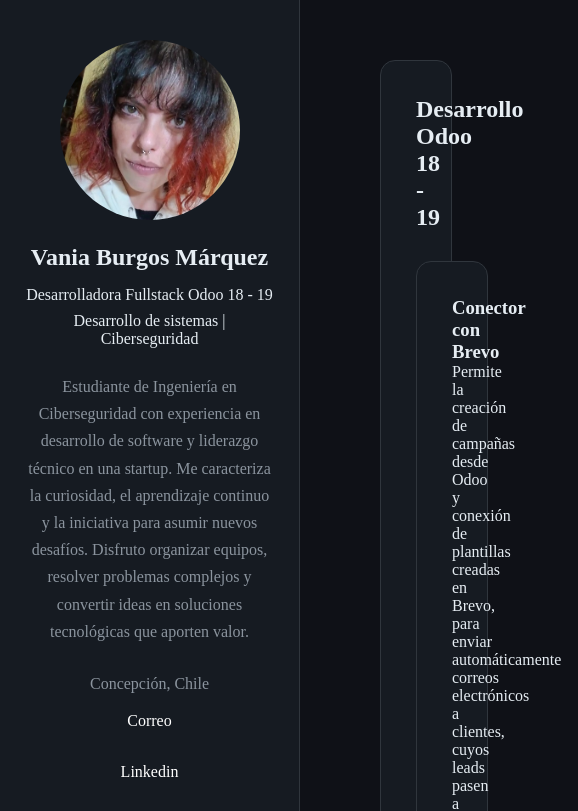
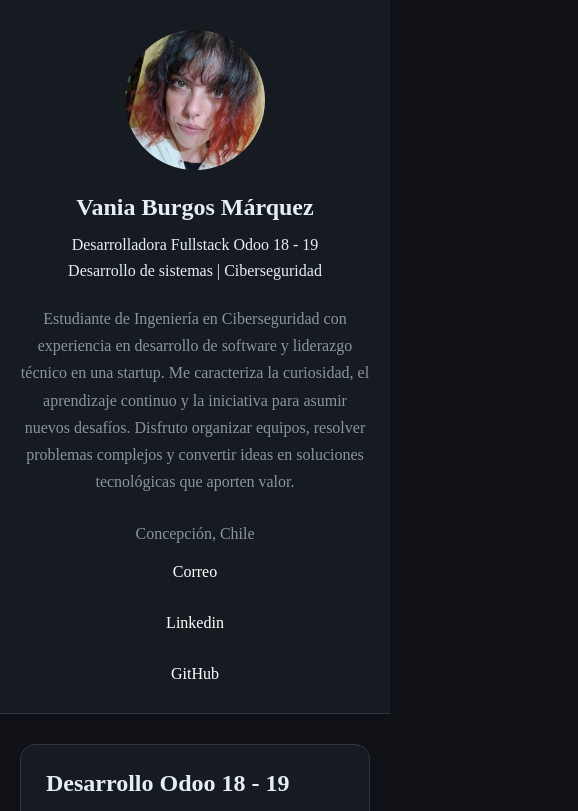
Before and after one commit to VaniaBurgos/portafoliov3, a plain HTML site: page index.html in a window 390 px wide. Shown: the top 811 px of the page, 578 px wide, since content can reach past the window. Drawn offline with Linux system fonts and the light colour scheme.

Commit message:
responsive

```diff
--- a/assets/css/styles.css
+++ b/assets/css/styles.css
@@ -270,3 +270,48 @@
     align-items: center;
     flex-wrap: wrap; /* Para que no se rompa en pantallas pequeñas */
 }
+
+/* ===========================
+   Responsive
+=========================== */
+
+@media (max-width: 768px) {
+
+    aside{
+        position:relative;
+        width:100%;
+        height:auto;
+        border-right:none;
+        border-bottom:1px solid #30363d;
+        padding:30px 20px;
+    }
+
+    aside img{
+        width:140px;
+        height:140px;
+    }
+
+    main{
+        margin-left:0;
+        padding:30px 20px;
+    }
+
+    .hero h1{
+        font-size:2rem;
+    }
+
+    .hero h2{
+        font-size:1.1rem;
+    }
+
+    .card{
+        padding:25px;
+    }
+
+    footer{
+        flex-direction:column;
+        gap:10px;
+        text-align:center;
+    }
+
+}
```
